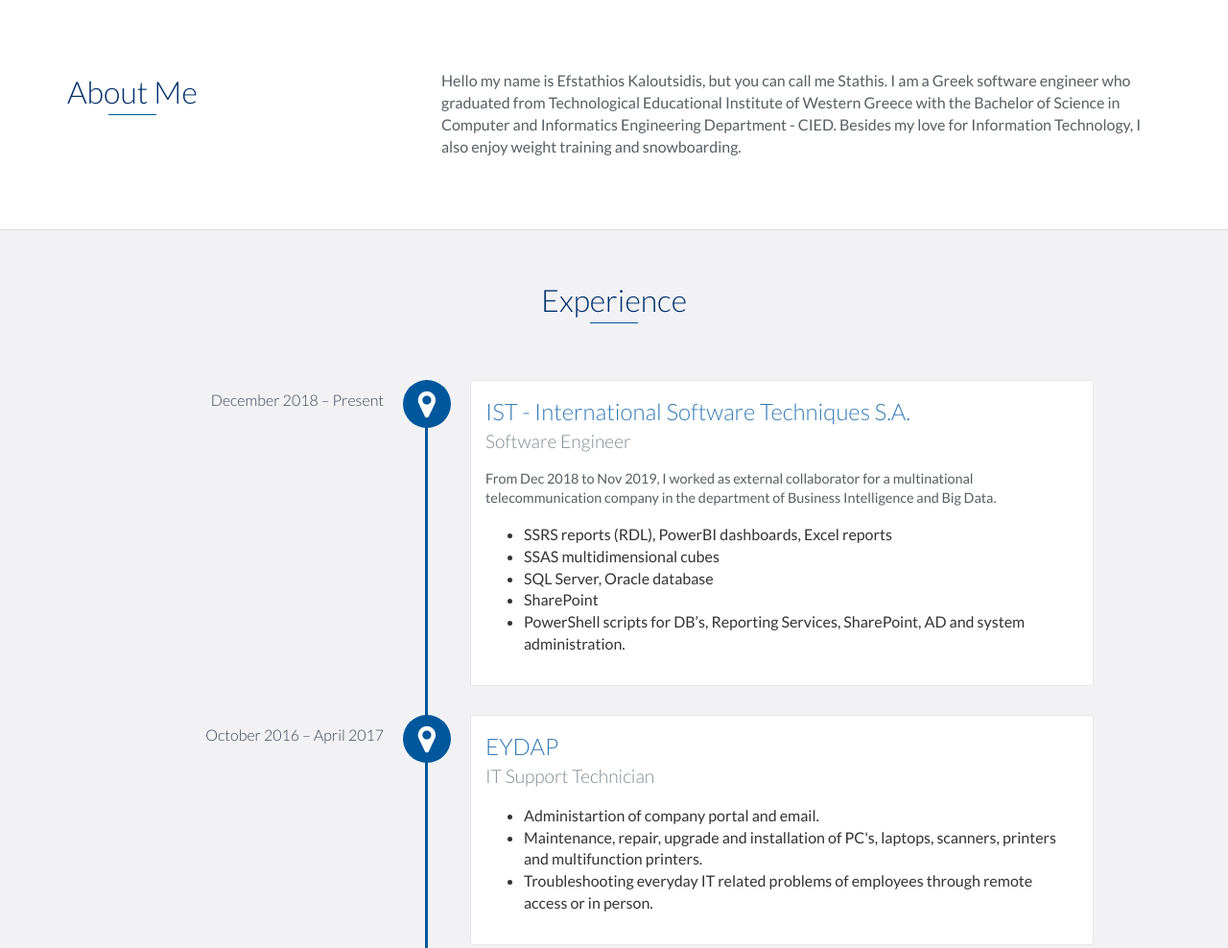
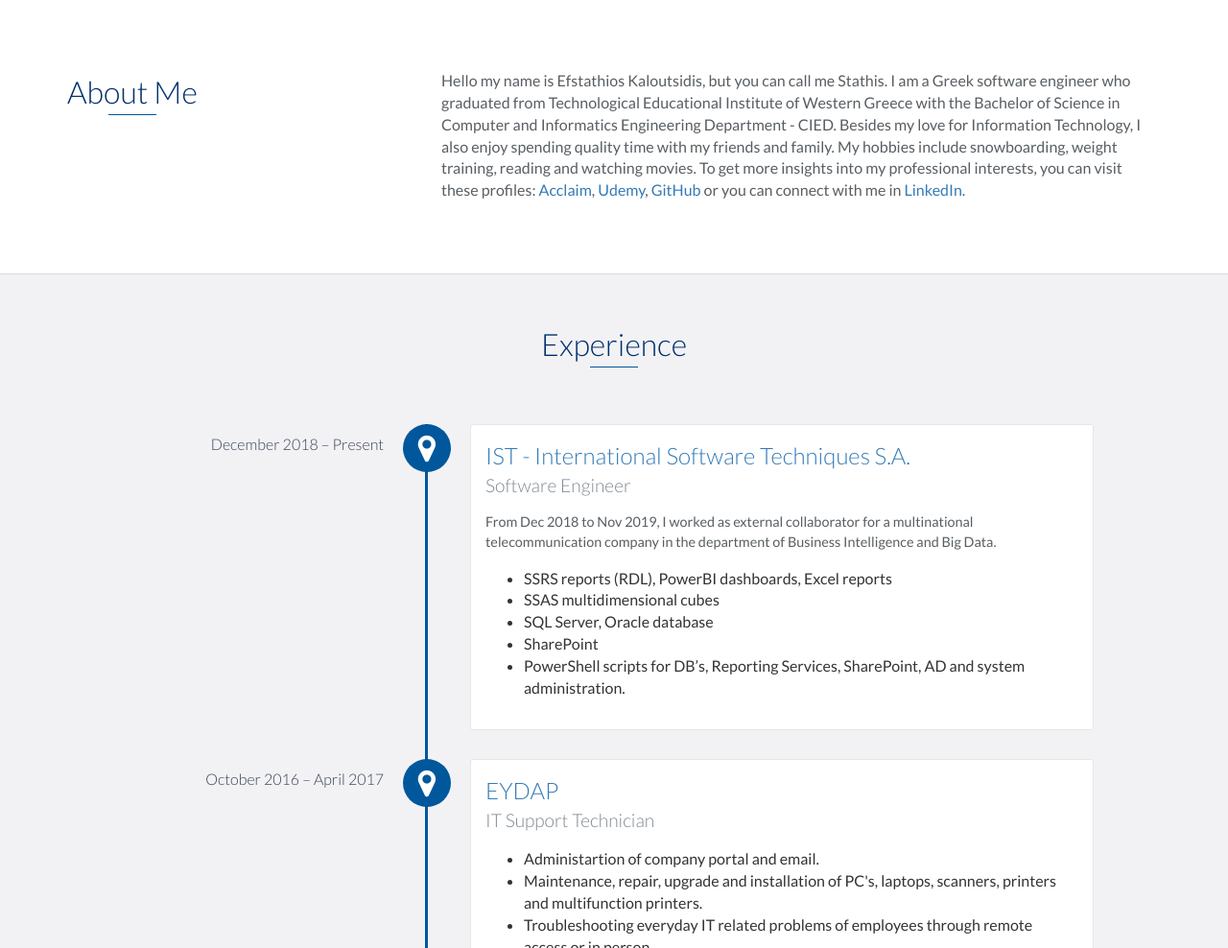
Before and after one commit to Stathis-Kal/Stathis-Kal.github.io, a website: page index.html in a window 1280 px wide. Shown: the part 802-1790 px from the top of the page at 96% size. Drawn offline with nearby package versions, Linux system fonts and the light colour scheme.

Commit message:
about section

```diff
--- a/index.html
+++ b/index.html
@@ -75,11 +75,16 @@
                     <h2 class="heading">About Me</h2>
                 </div>
                 <div class="col-md-8">
-                    <p>Hello my name is Efstathios Kaloutsidis, but you can call me Stathis. I am a Greek software
+                    <p> Hello my name is Efstathios Kaloutsidis, but you can call me Stathis. I am a Greek software
                         engineer who graduated from Technological Educational Institute of Western Greece with the
                         Bachelor of Science in Computer and Informatics Engineering Department - CIED. Besides my love
-                        for Information
-                        Technology, I also enjoy weight training and snowboarding.</p>
+                        for Information Technology, I also enjoy spending quality time with my friends and family. My
+                        hobbies include snowboarding, weight training, reading and watching movies. To get more insights
+                        into my professional interests, you can visit these profiles:
+                        <a href="https://www.youracclaim.com/users/efstathios-kaloutsidis/badges" target="_blank">Acclaim</a>,
+                        <a href="https://www.udemy.com/user/efstathios-kaloutsidis/" target="_blank">Udemy</a>,
+                        <a href="https://github.com/Stathis-Kal" target="_blank">GitHub</a> or you can connect
+                        with me in <a href="https://gr.linkedin.com/in/efstathios-kaloutsidis" target="_blank">LinkedIn</a>.</p>
                 </div>
             </div>
         </div>
```
